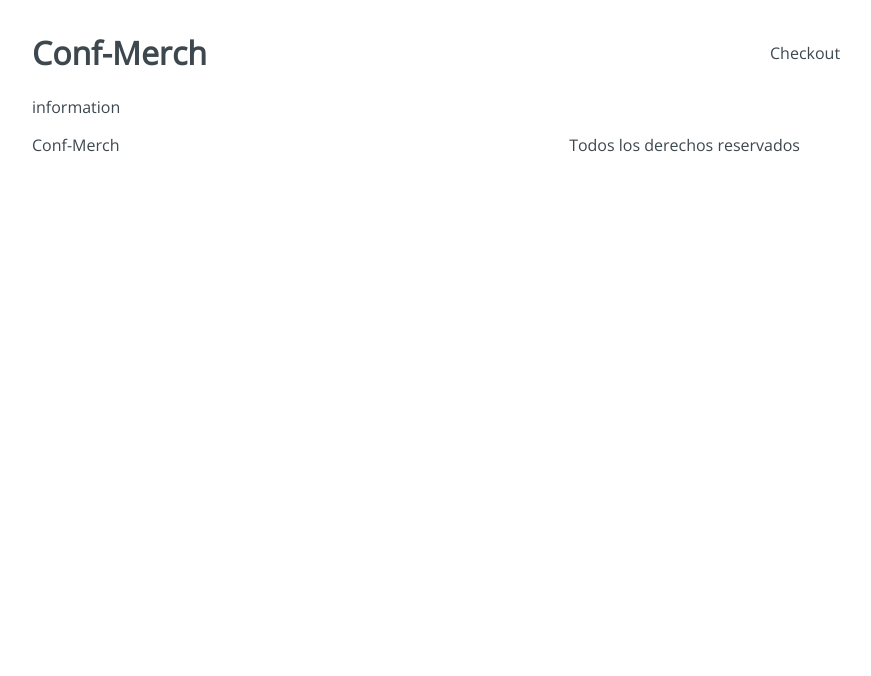
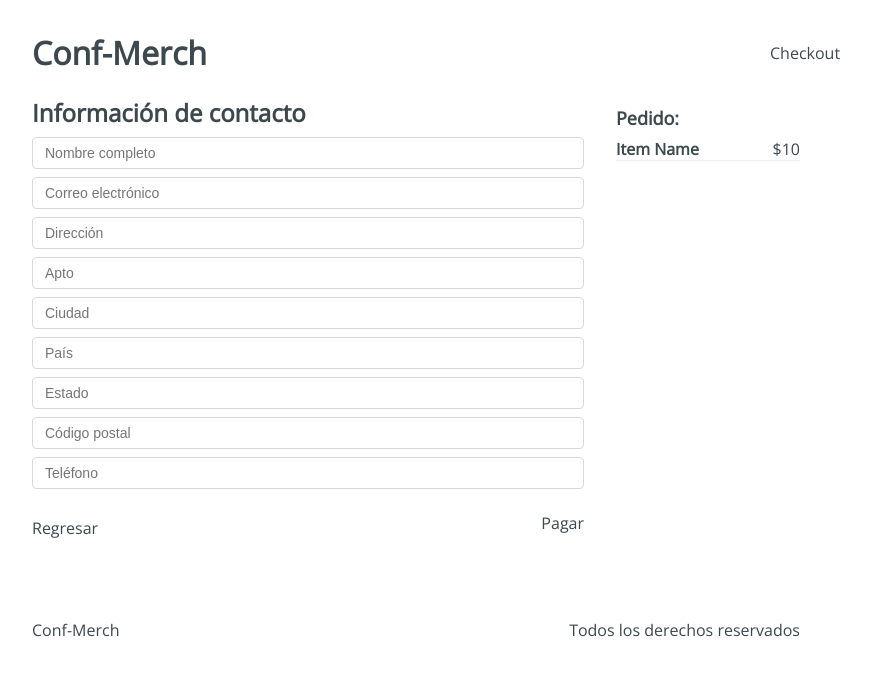
Before and after one commit to Carlos-Angel/conf-merch, a React app: page /checkout/information in a window 1280 px wide. Shown: the top 676 px of the page, without its empty margins (224-1095 px from the left). Built offline with nearby package versions, Linux system fonts and the light colour scheme.

Commit message:
feat: maquetación de la información del usuario

```diff
--- a/src/containers/Information.jsx
+++ b/src/containers/Information.jsx
@@ -1,5 +1,41 @@
 import React from 'react';
 
+import '../styles/components/Information.css';
+
 export default function Information() {
-  return <div>information</div>;
+  return (
+    <div className="Information">
+      <div className="Information-content">
+        <div className="Information-head">
+          <h2>Información de contacto</h2>
+        </div>
+        <div className="Information-form">
+          <form action="" method="post">
+            <input type="text" name="name" placeholder="Nombre completo" />
+            <input type="email" name="email" placeholder="Correo electrónico" />
+            <input type="text" name="address" placeholder="Dirección" />
+            <input type="text" name="apto" placeholder="Apto" />
+            <input type="text" name="city" placeholder="Ciudad" />
+            <input type="text" name="country" placeholder="País" />
+            <input type="text" name="state" placeholder="Estado" />
+            <input type="number" name="cp" placeholder="Código postal" />
+            <input type="text" name="phone" placeholder="Teléfono" />
+          </form>
+        </div>
+        <div className="Information-buttons">
+          <div className="Information-back">Regresar</div>
+          <div className="Information-next">Pagar</div>
+        </div>
+      </div>
+      <div className="Information-sidebar">
+        <h3>Pedido:</h3>
+        <div className="Information-item">
+          <div className="Information-element">
+            <h4>Item Name</h4>
+            <span>$10</span>
+          </div>
+        </div>
+      </div>
+    </div>
+  );
 }
```
